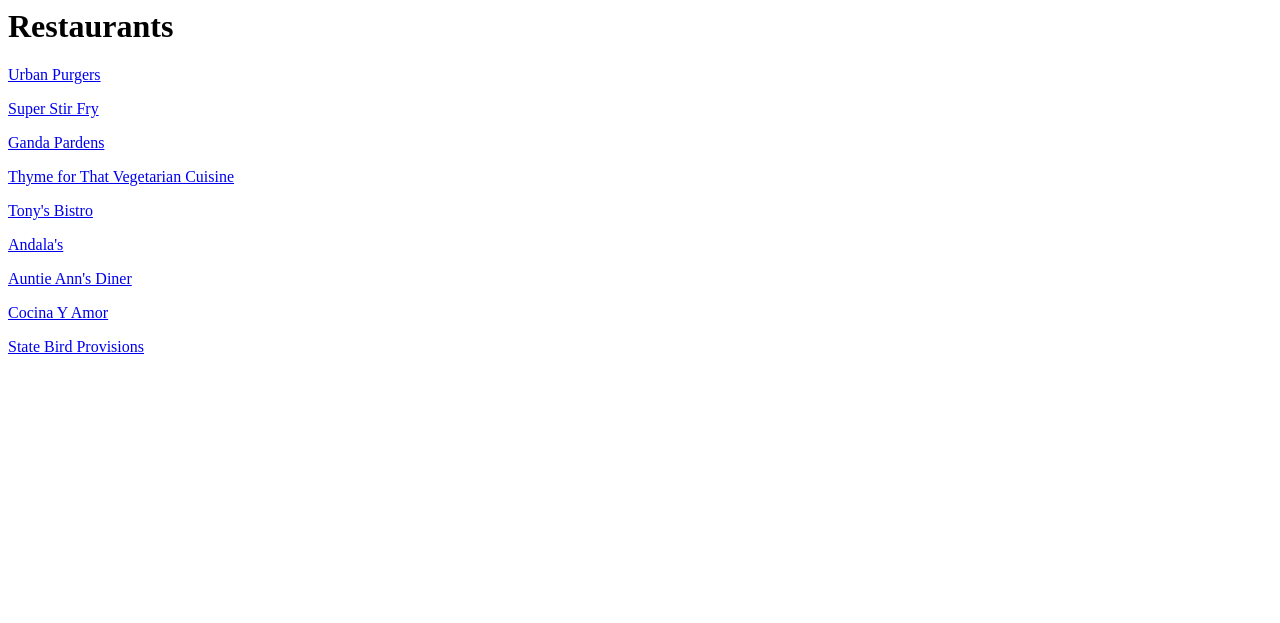
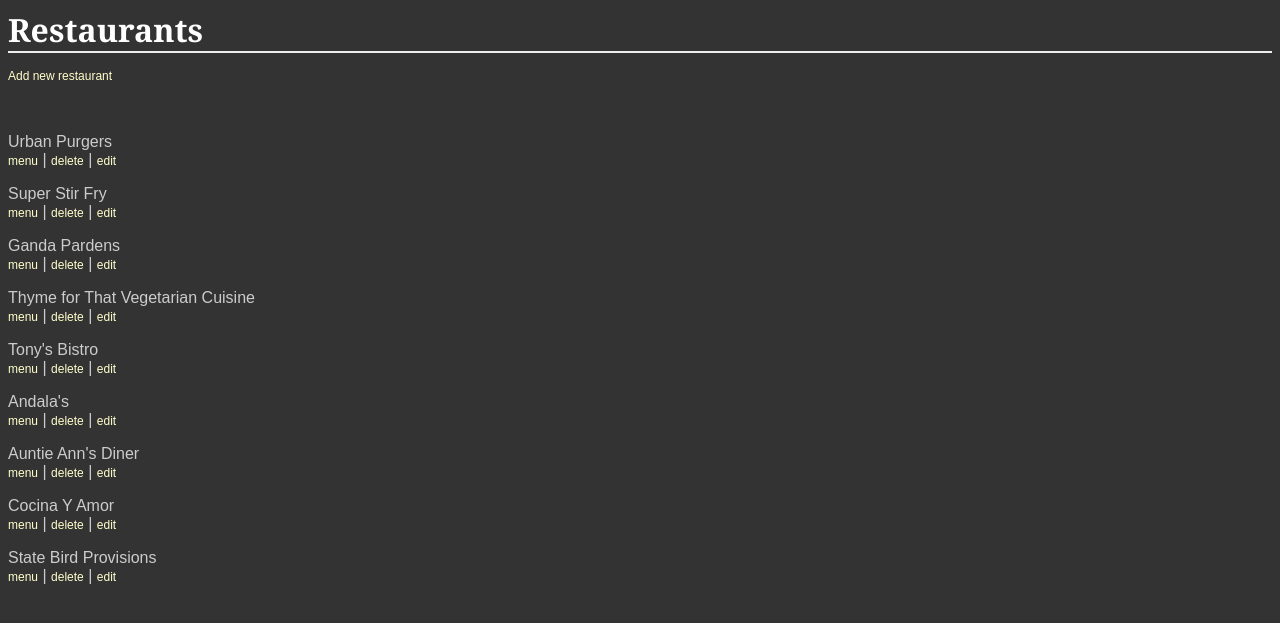
Before and after one commit to rSkogeby/flake-app, a Flask app: page / in a window 1280 px wide. Shown: the top 623 px of the page. Run offline with Flask 2, Linux system fonts and the light colour scheme; data comes from the database, SQL or seed files in the repository.

Commit message:
Add link to edit restaurant

```diff
--- a/templates/restaurants.html
+++ b/templates/restaurants.html
@@ -1,9 +1,24 @@
 <html>
+<head>
+    <link rel="stylesheet" type="text/css" href="{{ url_for('static', filename='css/style.css') }}">
+</head>
 <body>
 <h1>Restaurants</h1>
+<p>{% with messages = get_flashed_messages() %}
+        {% if messages%}
+        {% for message in messages %}
+        <em><strong>{{message}}</strong></em>
+        {% endfor %}
+        {% endif %}
+        {% endwith %}</p>
+<p><a href='{{url_for('newRestaurant')}}'>Add new restaurant</a></p><br/>
 
     {% for restaurant in restaurant_list %}
-        <p><a href={{url_for('restaurantMenu', restaurant_id=restaurant.id)}}>{{restaurant.name}}</a></p>
+        <p>{{restaurant.name}}<br/>
+        <a href={{url_for('restaurantMenu', restaurant_id=restaurant.id)}}>menu</a> |
+        <a href={{url_for('deleteRestaurant', restaurant_id=restaurant.id)}}>delete</a> |
+        <a href={{url_for('editRestaurant', restaurant_id=restaurant.id)}}>edit</a>
+        </p>
     {% endfor %}
 
 <body>
```
